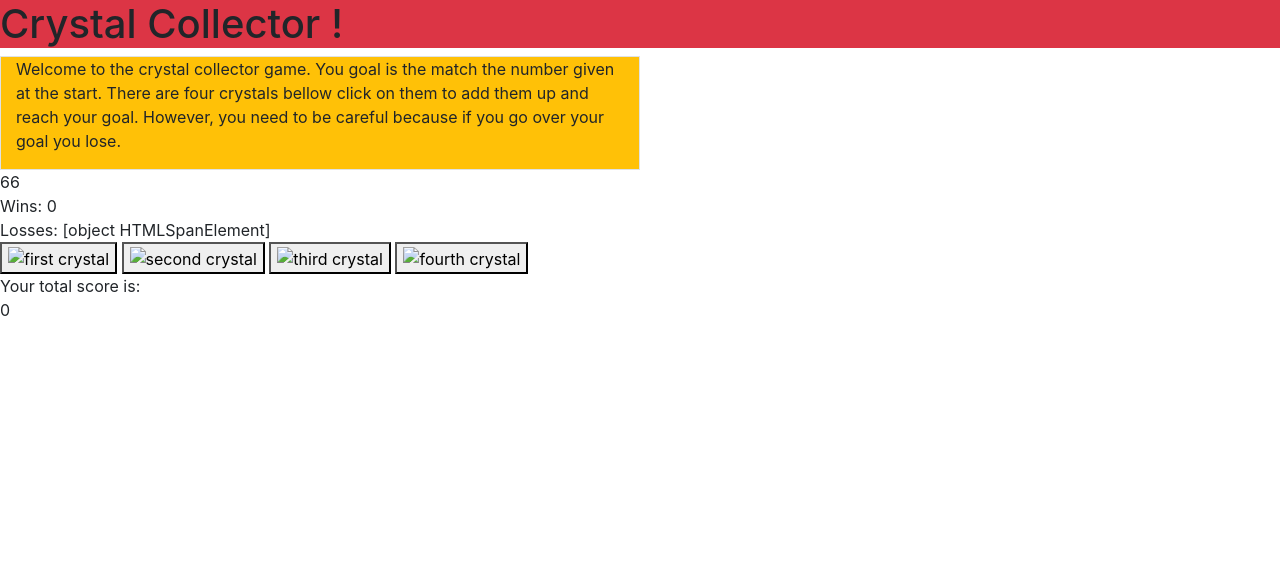
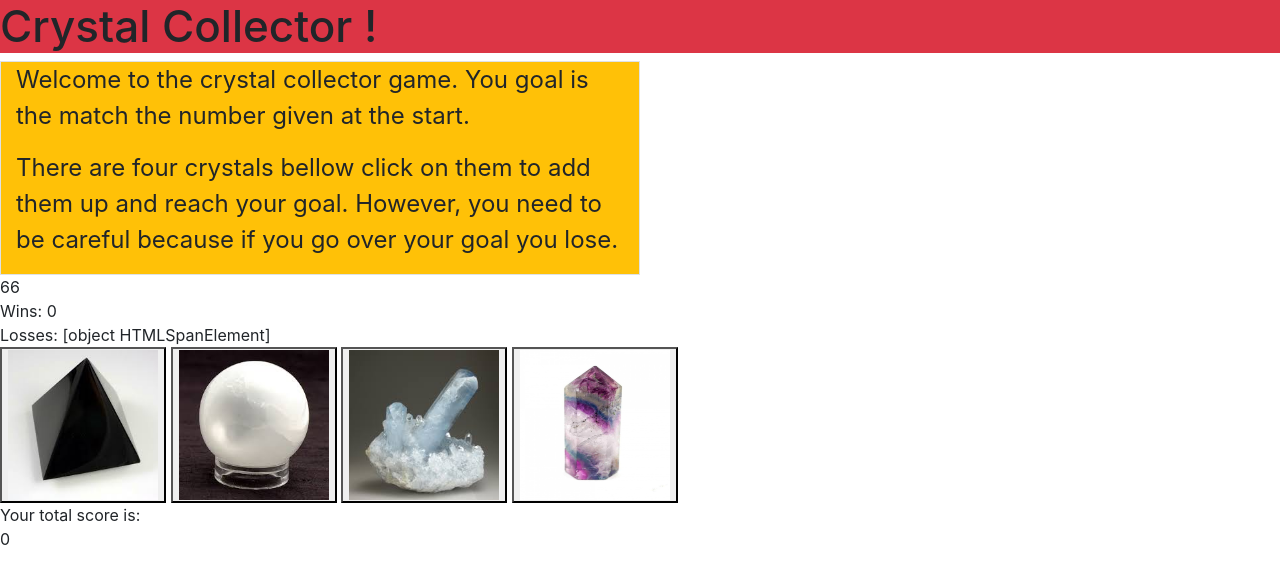
Before and after one commit to kmahone19/-Crystals-Collector-Game, a plain HTML site: page index.html in a window 1280 px wide. Drawn offline with nearby package versions, Linux system fonts and the light colour scheme.

Commit message:
minor updates to code

```diff
--- a/assets/css/style.css
+++ b/assets/css/style.css
@@ -0,0 +1,12 @@
+img{
+  height: 150px;
+  width: 150px;
+}
+
+p{
+  font-size: 24px;
+}
+
+h1{
+  font-size: 44px;
+}
--- a/assets/javascript/game.js
+++ b/assets/javascript/game.js
@@ -7,6 +7,9 @@ var $crystalOne = $("#crystalOne");
 var $crystalTwo = $("#crystalTwo");
 var $crystalThree = $("#crystalThree");
 var $crystalFour = $("#crystalFour");
+
+// documen.ready does not work
+
     // create function that selects a random number between 19 - 120
     goal = Math.floor(Math.random() * 102) + 12;
 
@@ -14,30 +17,36 @@ $("#randomGoal").text(goal);
 
     // create a function that asigns a each crystal a number between 1 - 12
     // create a click event that adds crystal value to the userScore and displays it
-$crystalOne = Math.floor(Math.random() * 12) + 1;
-$crystalTwo = Math.floor(Math.random() * 12) + 1;
-$crystalThree = Math.floor(Math.random() * 12) + 1;
-$crystalFour = Math.floor(Math.random() * 12) + 1;
-console.log($crystalOne)
+    $crystalOne.attr("data-crystalvalue", Math.floor(Math.random() * 12) + 1);
+    $crystalTwo.attr("data-crystalvalue", Math.floor(Math.random() * 12) + 1);
+    $crystalThree.attr("data-crystalvalue", Math.floor(Math.random() * 12) + 1);
+    $crystalFour.attr("data-crystalvalue", Math.floor(Math.random() * 12) + 1);
 
     $("#crystalOne").on("click", function () {
+        var crystalValue1 = ($(this).attr("data-crystalvalue"));
+        crystalValue1 = parseInt(crystalValue1);
         userScore += $crystalOne;
-})
+    });
     $("#crystalTwo").on("click", function () {
-    userScore = userScore + $crystalTwo
-})
-$("#crystalOne").on("click", function () {
-    userScore = userScore + $crystalTwo
-})
-$("#crystalOne").on("click", function () {
-    userScore = userScore + $crystalTwo
-})
-
+        var crystalValue2 = ($(this).attr("data-crystalvalue"));
+        crystalValue2 = parseInt(crystalValue2);
+        userScore += $crystalTwo;
+    });
+    $("#crystalThree").on("click", function () {
+        var crystalValue3 = ($(this).attr("data-crystalvalue"));
+        crystalValue3 = parseInt(crystalValue3);
+        userScore += $crystalThree;
+    });
+    $("#crystalFour").on("click", function () {
+        var crystalValue4 = ($(this).attr("data-crystalvalue"));
+        crystalValue4 = parseInt(crystalValue4);
+        userScore += $crystalFour;
+    });
+    // does not update
     $("#userScore").text(userScore);
 
     // create a function to start a new game
     function newGame() {
-    userScore = 0;
         goal;
     };
 
--- a/index.html
+++ b/index.html
@@ -16,8 +16,10 @@
 
     <div class="border bg-warning col-6">
         <p>
-            Welcome to the crystal collector game. You goal is the match the number given at the start. There are four
-            crystals bellow click on them to add them up and reach your goal. However, you need to be careful because if
+            Welcome to the crystal collector game. You goal is the match the number given at the start.
+        </p>
+        <p>
+            There are four crystals bellow click on them to add them up and reach your goal. However, you need to be careful because if
             you go over your goal you lose.
         </p>
     </div>
@@ -30,10 +32,10 @@
     </div>
 
     <div>
-        <button id="crystalOne" class="crystal"><img src="" alt="first crystal"></button>
-        <button id="crystalTwo" class="crystal"><img src="" alt="second crystal"></button>
-        <button id="crystalThree" class="crystal"><img src="" alt="third crystal"></button>
-        <button id="crystalFour" class="crystal"><img src="" alt="fourth crystal"></button>
+        <button id="crystalOne" class="crystal"><img src="assets/images/obsidian.jfif" alt="first crystal"></button>
+        <button id="crystalTwo" class="crystal"><img src="assets/images/Selenite.jfif"></button>
+        <button id="crystalThree" class="crystal"><img src="assets/images/celestine.jfif" alt="third crystal"></button>
+        <button id="crystalFour" class="crystal"><img src="assets/images/flourite.jpg" alt="fourth crystal"></button>
     </div>
 
     <div>Your total score is: </div>
```
Also changed, not shown: assets/images/Selenite.jfif (added), assets/images/celestine.jfif (added), assets/images/flourite.jpg (added), assets/images/obsidian.jfif (added). Lines whose indentation alone changed are shown as unchanged.
